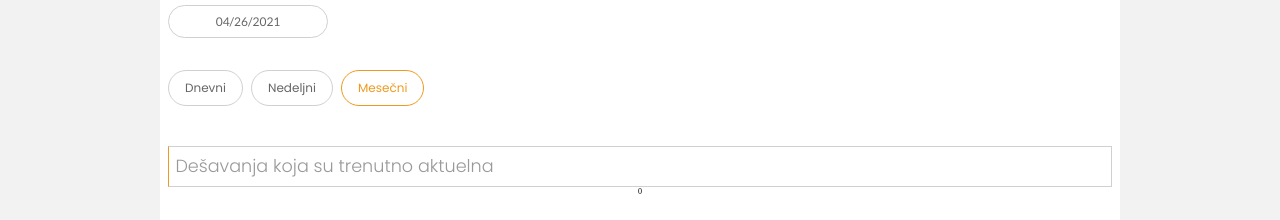
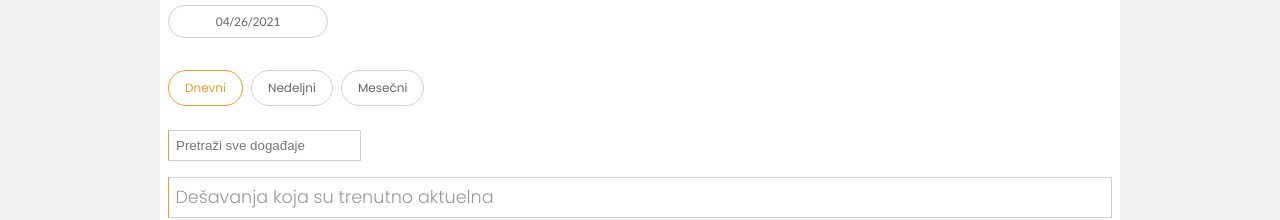
Before and after one commit to Dejan85/proenglish-refactor, a React (Vite) app in the folder client/: page /dogadjaji in a window 1280 px wide. Shown: the part 477-697 px from the top of the page. Built offline with nearby package versions, Linux system fonts and the light colour scheme; no server answers; a web font is replaced by a local one.

Commit message:
fixed types

```diff
--- a/client/src/components/frontend/events/partials/RenderUi.tsx
+++ b/client/src/components/frontend/events/partials/RenderUi.tsx
@@ -19,7 +19,7 @@ const RenderUi = (props: UiRenderProps): JSX.Element => {
     filteredDailyEventsData,
     eventsData,
   } = props;
-  const [active, setActive] = useState<string>("monthly");
+  const [active, setActive] = useState<string>("daily");
   const [searchedEvents, setSearchedEvents] = useState<object[]>();
   const [currentMonth, setCurrentMonth] = useState(new Date());
 
--- a/client/src/widgets/events/types.ts
+++ b/client/src/widgets/events/types.ts
@@ -2,7 +2,7 @@ import { Dispatch, SetStateAction } from "react";
 
 export interface UiRenderProps {
     generateHighlhtDates?: (value: Date) => void;
-    generateDailyEvents?: (value?: Date) => void;
+    generateDailyEvents?: (value: Date) => void;
     filteredDailyEventsData?: object[];
     highlightDates: Date[];
     inline?: boolean;
```
